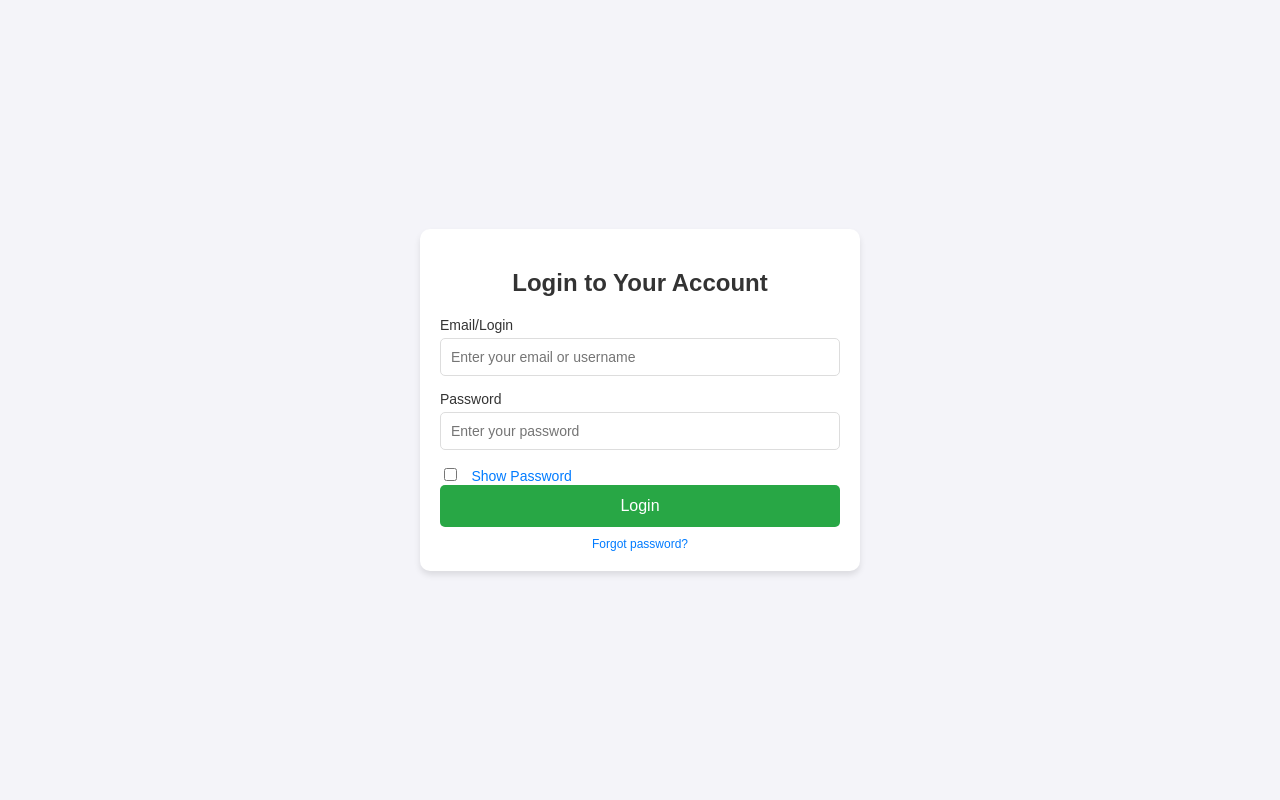
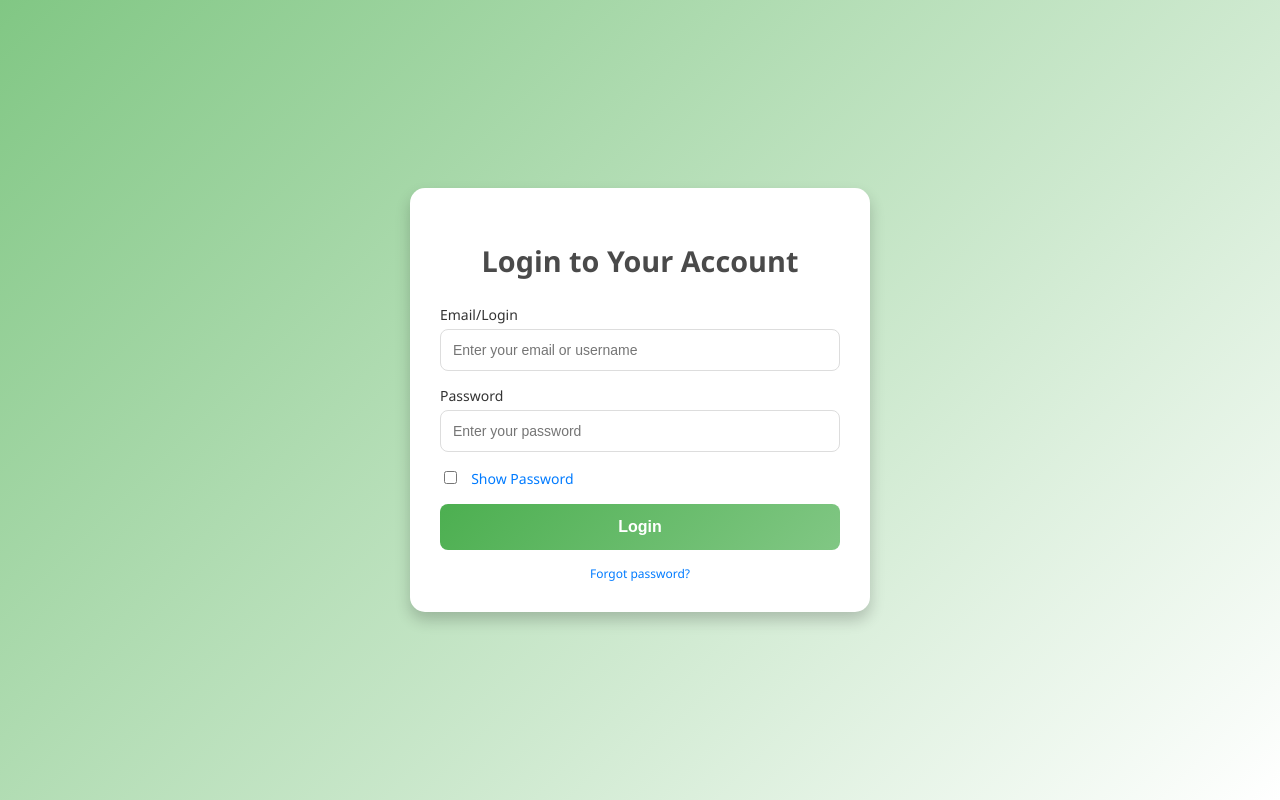
Before and after one commit to tuwi-0808374/WP2-TestCorrect-Project, a Flask app: page /login_screen in a window 1280 px wide. Run offline with Flask 3, Linux system fonts and the light colour scheme.

Commit message:
Changed the html code to make the site look better.

```diff
--- a/templates/login_screen.html
+++ b/templates/login_screen.html
@@ -5,77 +5,122 @@
     <meta name="viewport" content="width=device-width, initial-scale=1.0">
     <title>Login</title>
     <style>
+
         body {
-            font-family: Arial, sans-serif;
-            background-color: #f4f4f9;
+            font-family: 'Segoe UI', Tahoma, Geneva, Verdana, sans-serif;
+            background: linear-gradient(135deg, #81c784, #ffffff);
             margin: 0;
             padding: 0;
             display: flex;
             justify-content: center;
             align-items: center;
             height: 100vh;
+            color: #333;
         }
+
+
         .login-container {
-            background-color: #ffffff;
-            padding: 20px;
-            border-radius: 10px;
-            box-shadow: 0px 4px 6px rgba(0, 0, 0, 0.1);
+            background-color: #fff;
+            padding: 30px;
+            border-radius: 15px;
+            box-shadow: 0 8px 15px rgba(0, 0, 0, 0.2);
             width: 100%;
             max-width: 400px;
+            text-align: center;
         }
+
         h2 {
-            text-align: center;
-            color: #333;
-            margin-bottom: 20px;
+            color: #4a4a4a;
+            margin-bottom: 25px;
+            font-size: 1.8rem;
         }
+
+
         label {
             font-size: 14px;
             color: #333;
             display: block;
             margin-bottom: 5px;
+            text-align: left;
         }
+
         input[type="text"],
         input[type="password"] {
             width: 100%;
-            padding: 10px;
+            padding: 12px;
             margin-bottom: 15px;
             border: 1px solid #ddd;
-            border-radius: 5px;
+            border-radius: 8px;
             box-sizing: border-box;
             font-size: 14px;
         }
+
+
         input[type="submit"] {
             width: 100%;
-            padding: 12px;
-            background-color: #28a745;
+            padding: 14px;
+            background: linear-gradient(135deg, #4caf50, #81c784);
             color: #fff;
             border: none;
-            border-radius: 5px;
+            border-radius: 8px;
             cursor: pointer;
-            font-size: 16px;
+            font-size: 1rem;
+            font-weight: 600;
+            transition: background 0.3s ease, transform 0.2s ease;
         }
+
         input[type="submit"]:hover {
-            background-color: #218838;
+            background: linear-gradient(135deg, #388e3c, #66bb6a);
+            transform: scale(1.05);
         }
-        input[type="checkbox"] {
-            margin-right: 10px;
+
+        input[type="submit"]:active {
+            transform: scale(0.98);
         }
+
+
         .show-password {
             font-size: 14px;
             color: #007bff;
             cursor: pointer;
+            text-align: left;
+            display: inline-block;
         }
+
+        input[type="checkbox"] {
+            margin-right: 10px;
+        }
+
+        /* Forgot Password Link */
         .reset-link {
             text-align: center;
             font-size: 12px;
-            margin-top: 10px;
+            margin-top: 15px;
         }
+
         .reset-link a {
             color: #007bff;
             text-decoration: none;
+            font-weight: 500;
         }
+
         .reset-link a:hover {
             text-decoration: underline;
+        }
+
+
+        @media (max-width: 480px) {
+            .login-container {
+                padding: 20px;
+            }
+
+            h2 {
+                font-size: 1.5rem;
+            }
+
+            input[type="submit"] {
+                font-size: 0.9rem;
+            }
         }
     </style>
 </head>
@@ -83,20 +128,19 @@
 <body>
     <div class="login-container">
         <h2>Login to Your Account</h2>
-        <!-- FLASH MESSAGE -->
         <form method="POST">
             <label for="login">Email/Login</label>
-            <input type="text" name="login" placeholder="Enter your email or username" required><br>
+            <input type="text" name="login" placeholder="Enter your email or username" required>
 
             <label for="password">Password</label>
-            <input type="password" name="password" id="myInput" placeholder="Enter your password" required><br>
+            <input type="password" name="password" id="myInput" placeholder="Enter your password" required>
 
-            <div>
+            <div style="margin-bottom: 15px; text-align: left;">
                 <input type="checkbox" onclick="myFunction()">
                 <span class="show-password">Show Password</span>
             </div>
 
-            <input type="submit" value="Login"><br>
+            <input type="submit" value="Login">
 
             <div class="reset-link">
                 <a href="#">Forgot password?</a>
```
Also changed, not shown: templates/home_page.html (+43 -16 lines).
